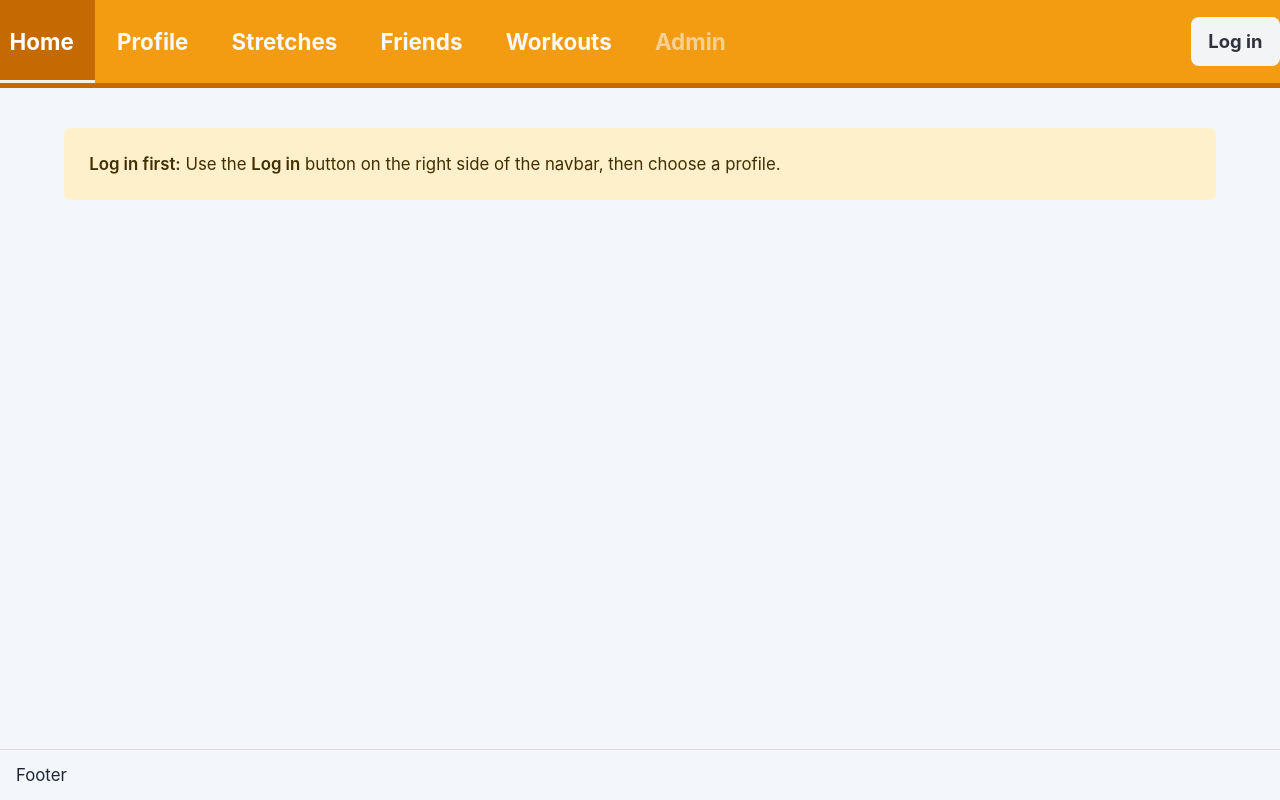
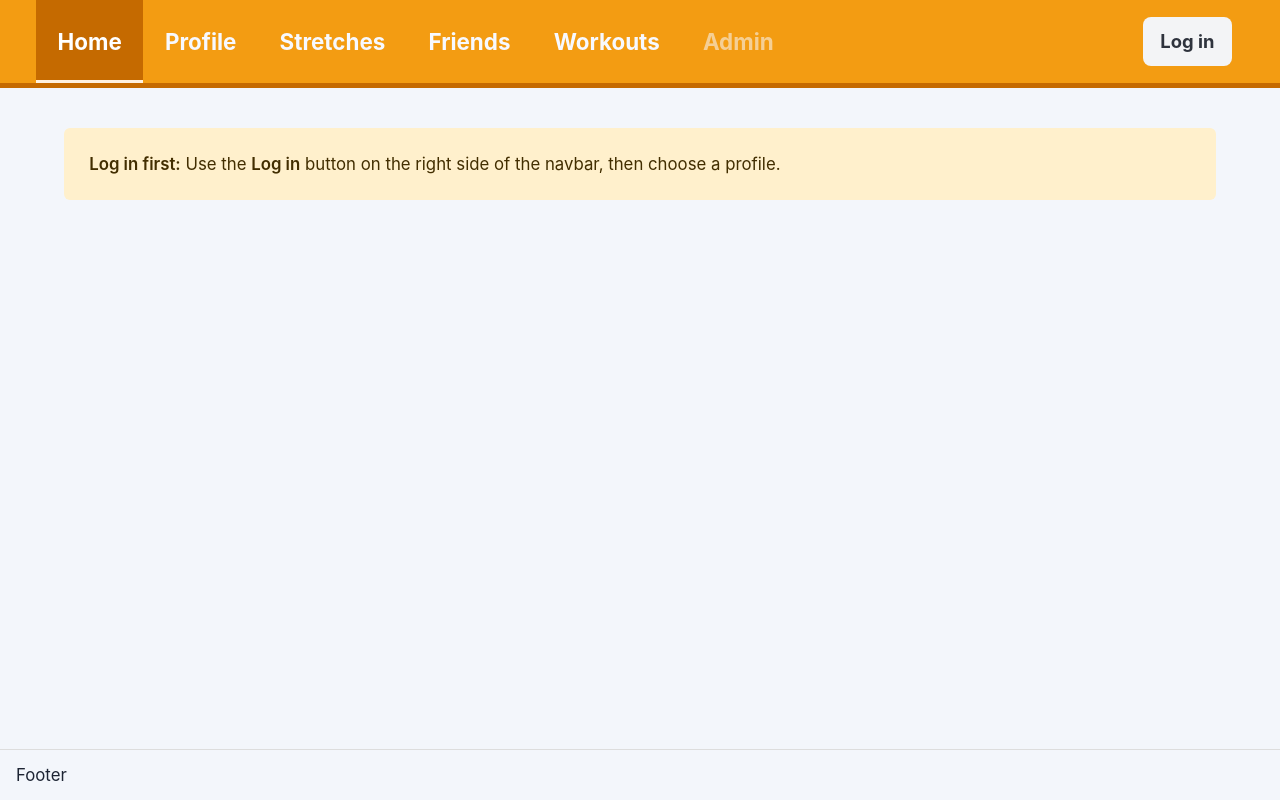
Before and after one commit to ShahidHKhan/FinalProject-CPS493-, a Vue app in the folder client/: page / in a window 1280 px wide. Built offline with nearby package versions, Linux system fonts and the light colour scheme.

Commit message:
navbar adjustment

```diff
--- a/client/src/components/Navbar.vue
+++ b/client/src/components/Navbar.vue
@@ -111,7 +111,7 @@ function handleLogout() {
 
 .navbar-container-full {
   max-width: 100% !important;
-  padding-inline: 0;
+  padding-inline: 0.5in;
   width: 100%;
 }
 
```
